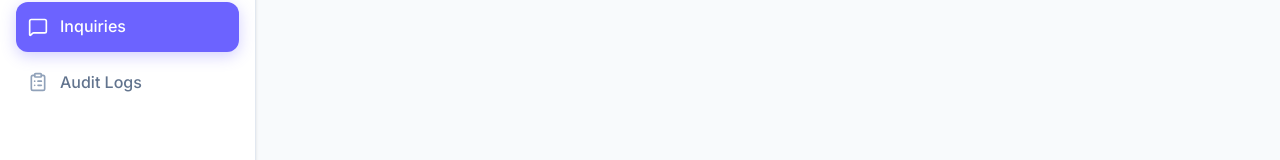
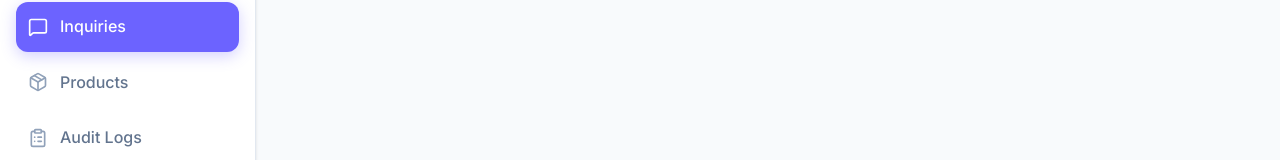
Before and after one commit to Prathmesh125/optimalife, a Next.js app in the folder web/: page /admin/inquiries in a window 1280 px wide. Shown: the part 367-527 px from the top of the page. Built offline with nearby package versions, Linux system fonts and the light colour scheme; no server answers; the database is empty; sample sign-in values are in the browser's storage; a web font is replaced by a local one.

Commit message:
fix: Add Products menu item to admin sidebar

```diff
--- a/web/src/app/admin/layout.tsx
+++ b/web/src/app/admin/layout.tsx
@@ -4,7 +4,7 @@ import { useAuth, AuthProvider } from "@/context/AuthContext";
 import { useRouter, usePathname } from "next/navigation";
 import { useEffect } from "react";
 import Link from "next/link";
-import { LogOut, Home, FileText, Briefcase, FileImage, MessageSquare, ClipboardList } from "lucide-react";
+import { LogOut, Home, FileText, Briefcase, FileImage, MessageSquare, ClipboardList, Package } from "lucide-react";
 import { auth } from "@/lib/firebase/client";
 
 function AdminSidebar() {
@@ -22,6 +22,7 @@ function AdminSidebar() {
     { name: "Blogs", href: "/admin/blogs", icon: FileImage },
     { name: "Careers", href: "/admin/careers", icon: Briefcase },
     { name: "Inquiries", href: "/admin/inquiries", icon: MessageSquare },
+    { name: "Products", href: "/admin/products", icon: Package },
     { name: "Audit Logs", href: "/admin/audit-logs", icon: ClipboardList },
   ];
 
```
